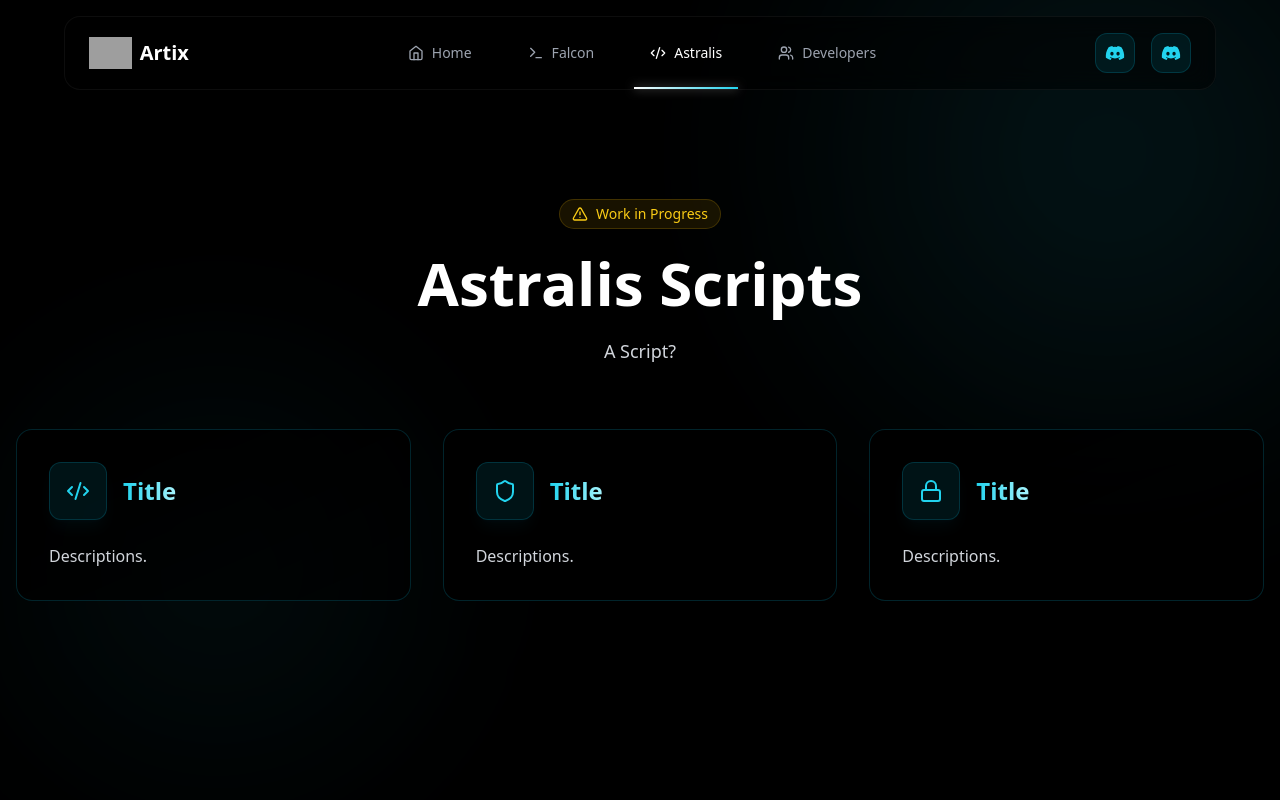
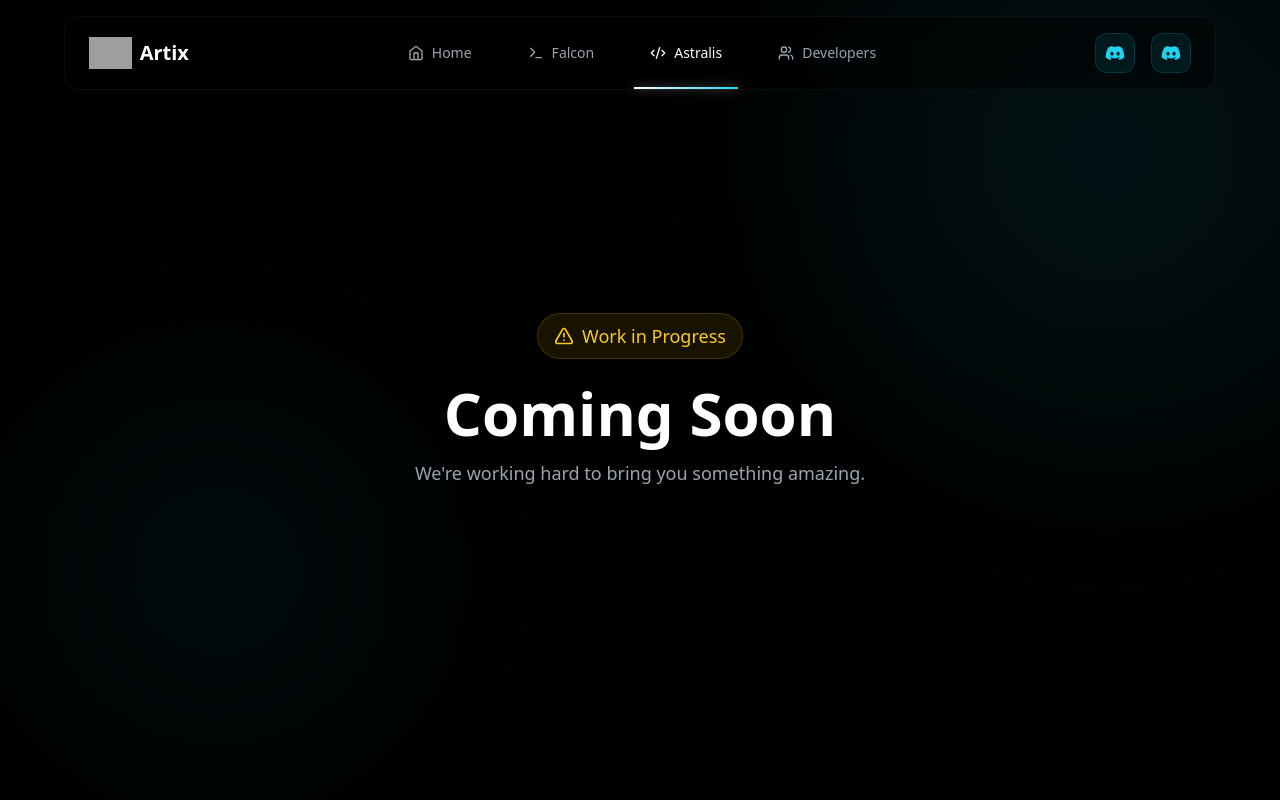
Before and after one commit to YellowGregs/Artix, a React (Vite) app: page /astralis in a window 1280 px wide. Shown: the top 800 px of the page. Built offline with nearby package versions, Linux system fonts and the light colour scheme; grey boxes are pictures that could not be loaded.

Commit message:
Update Astralis.tsx

```diff
--- a/src/pages/Astralis.tsx
+++ b/src/pages/Astralis.tsx
@@ -1,6 +1,6 @@
 import React from 'react';
 import { motion } from 'framer-motion';
-import { Code2, Sparkles, Zap, CheckCircle, Lock, Shield, AlertTriangle } from 'lucide-react';
+import { AlertTriangle } from 'lucide-react';
 
 const Astralis = () => {
   return (
@@ -14,114 +14,39 @@ const Astralis = () => {
           blur-3xl opacity-60 animate-blob animation-delay-2000"></div>
       </div>
 
-      <div className="max-w-7xl w-full py-32 relative">
       <motion.div
         initial={{ opacity: 0, y: 20 }}
         animate={{ opacity: 1, y: 0 }}
-          className="text-center mb-16"
+        className="text-center relative"
       >
-          <div className="inline-block">
-            <div className="flex flex-wrap justify-center items-center gap-3 mb-6">
         <motion.span
           initial={{ opacity: 0, scale: 0.9 }}
           animate={{ opacity: 1, scale: 1 }}
           transition={{ delay: 0.2 }}
-                className="px-3 py-1 rounded-full bg-yellow-500/10 text-yellow-400 text-sm font-medium border border-yellow-500/20 flex items-center gap-2"
+          className="inline-flex items-center gap-2 px-4 py-2 rounded-full bg-yellow-500/10 text-yellow-400 text-lg font-medium border border-yellow-500/20 mb-6"
         >
-                <AlertTriangle size={16} />
+          <AlertTriangle className="w-5 h-5" />
           Work in Progress
         </motion.span>
-{/*               <motion.span
-                initial={{ opacity: 0, scale: 0.9 }}
-                animate={{ opacity: 1, scale: 1 }}
-                transition={{ delay: 0.3 }}
-                className="px-3 py-1 rounded-full bg-cyan-500/10 text-cyan-400 text-sm font-medium border border-cyan-500/20"
-              >
-                Version 1.0.0
-              </motion.span> */}
-            </div>
-          </div>
         <motion.h1
           initial={{ opacity: 0, y: 20 }}
           animate={{ opacity: 1, y: 0 }}
-            transition={{ delay: 0.4 }}
-            className="text-4xl md:text-6xl font-bold text-white mb-6"
+          transition={{ delay: 0.3 }}
+          className="text-4xl md:text-6xl font-bold text-white mb-4"
         >
-            Astralis Scripts
+          Coming Soon
         </motion.h1>
         <motion.p
           initial={{ opacity: 0 }}
           animate={{ opacity: 1 }}
-            transition={{ delay: 0.5 }}
-            className="text-gray-300 text-lg max-w-3xl mx-auto mb-8"
+          transition={{ delay: 0.4 }}
+          className="text-gray-400 text-lg"
         >
-            A Script?
+          We're working hard to bring you something amazing.
         </motion.p>
       </motion.div>
-
-        <div className="grid grid-cols-1 md:grid-cols-3 gap-8">
-          <FeatureCard
-            icon={Code2}
-            title="Title"
-            description="Descriptions."
-            delay={0.2}
-          />
-          <FeatureCard
-            icon={Shield}
-            title="Title"
-            description="Descriptions."
-            delay={0.4}
-          />
-          <FeatureCard
-            icon={Lock}
-            title="Title"
-            description="Descriptions."
-            delay={0.6}
-          />
-        </div>
-      </div>
     </div>
   );
 };
 
-const FeatureCard = ({ icon: Icon, title, description, delay }: { icon: any; title: string; description: string; delay: number }) => (
-  <motion.div
-    initial={{ opacity: 0, y: 20 }}
-    whileInView={{ opacity: 1, y: 0 }}
-    transition={{ delay }}
-    whileHover={{ y: -5, scale: 1.02 }}
-    className="group relative overflow-hidden bg-gradient-to-br from-black to-black/50 rounded-2xl p-8
-      border border-cyan-500/20 hover:border-cyan-500/30 transition-all duration-300"
-  >
-    <div className="absolute inset-0 bg-gradient-radial from-cyan-500/5 via-transparent to-transparent opacity-0
-      group-hover:opacity-100 transition-opacity duration-300"></div>
-    <div className="absolute inset-0 bg-gradient-to-br from-cyan-500/10 to-transparent opacity-0
-      group-hover:opacity-100 transition-opacity duration-300"></div>
-
-    <div className="relative z-10">
-      <motion.div
-        initial={{ scale: 0.9 }}
-        whileInView={{ scale: 1 }}
-        transition={{ delay: delay + 0.2 }}
-        className="flex items-center gap-4 mb-6"
-      >
-        <div className="p-4 rounded-xl bg-cyan-500/10 border border-cyan-500/20
-          group-hover:bg-cyan-500/20 group-hover:border-cyan-500/30 transition-all duration-300
-          shadow-lg shadow-cyan-500/5 group-hover:shadow-cyan-500/10"
-        >
-          <Icon className="w-6 h-6 text-cyan-400" />
-        </div>
-        <h3 className="text-2xl font-bold text-transparent bg-clip-text bg-gradient-to-r
-          from-cyan-400 to-cyan-200 group-hover:to-cyan-300 transition-colors duration-300">
-          {title}
-        </h3>
-      </motion.div>
-      <p className="text-gray-300 group-hover:text-gray-200 transition-colors duration-300">{description}</p>
-    </div>
-
-    <div className="absolute -inset-px opacity-0 group-hover:opacity-100 transition-opacity duration-300
-      bg-gradient-to-r from-cyan-500/20 via-cyan-500/10 to-transparent blur-xl pointer-events-none"></div>
-  </motion.div>
-);
-
 export default Astralis;
```
Lines whose indentation alone changed are shown as unchanged.
